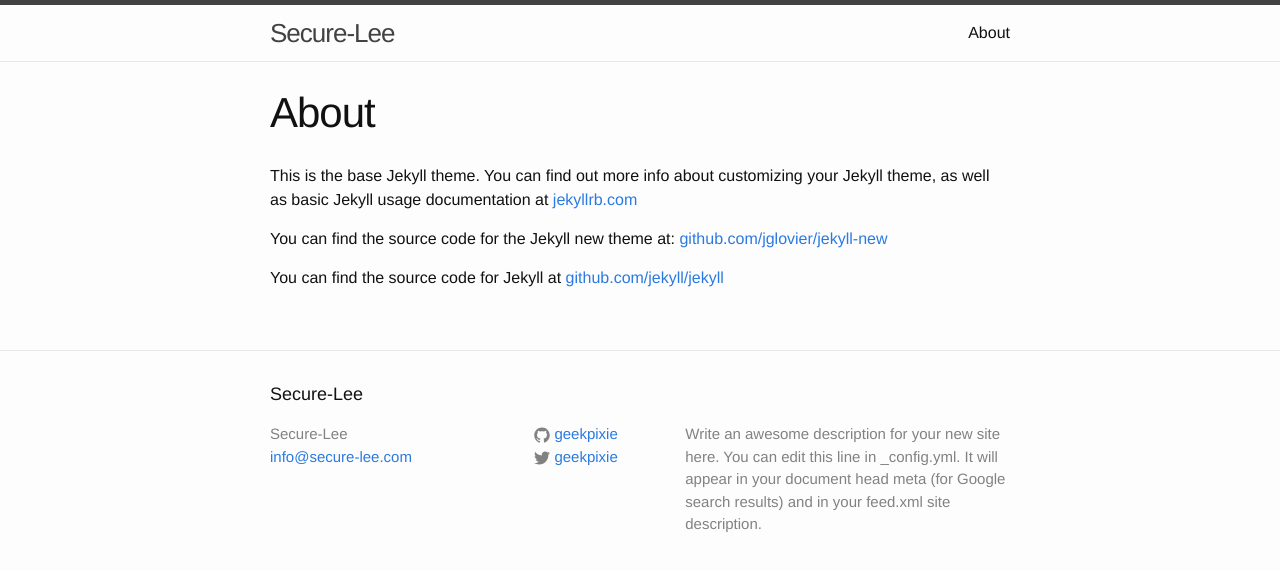
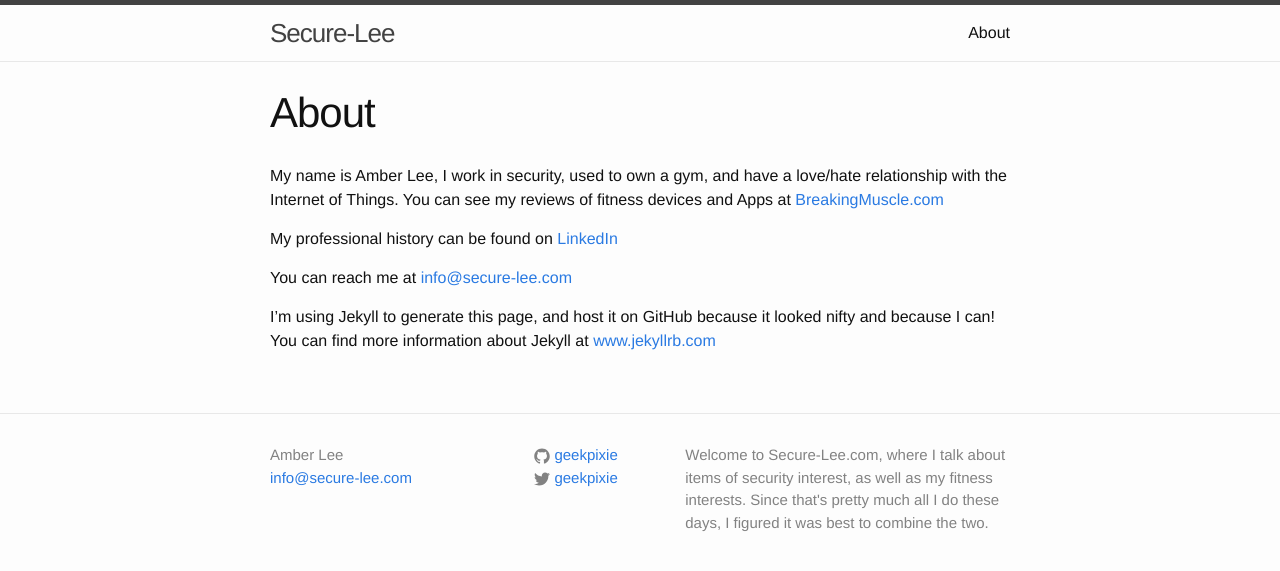
Before and after one commit to Geekpixie/geekpixie.github.io, a Jekyll site: the page built from about.md, in a window 1280 px wide. Shown: the top 571 px of the page. Built offline with Jekyll 4.4.1, drawn with Linux system fonts in a browser that asks for light colours.

Commit message:
basic content updates

```diff
--- a/_config.yml
+++ b/_config.yml
@@ -2,9 +2,7 @@
 title: Secure-Lee
 email: info@secure-lee.com
 description: > # this means to ignore newlines until "baseurl:"
-  Write an awesome description for your new site here. You can edit this
-  line in _config.yml. It will appear in your document head meta (for
-  Google search results) and in your feed.xml site description.
+  Welcome to Secure-Lee.com, where I talk about items of security interest, as well as my fitness interests. Since that's pretty much all I do these days, I figured it was best to combine the two.
 baseurl: "" # the subpath of your site, e.g. /blog/
 url: "http://yourdomain.com" # the base hostname & protocol for your site
 twitter_username: geekpixie
--- a/_includes/footer.html
+++ b/_includes/footer.html
@@ -2,12 +2,11 @@
 
   <div class="wrapper">
 
-    <h2 class="footer-heading">{{ site.title }}</h2>
-
+    <!--<h2 class="footer-heading">{{ site.title }}</h2>-->
     <div class="footer-col-wrapper">
       <div class="footer-col  footer-col-1">
         <ul class="contact-list">
-          <li>{{ site.title }}</li>
+          <li>Amber Lee</li>
           <li><a href="mailto:{{ site.email }}">{{ site.email }}</a></li>
         </ul>
       </div>
--- a/about.md
+++ b/about.md
@@ -4,8 +4,10 @@ title: About
 permalink: /about/
 ---
 
-This is the base Jekyll theme. You can find out more info about customizing your Jekyll theme, as well as basic Jekyll usage documentation at [jekyllrb.com](http://jekyllrb.com/)
+My name is Amber Lee, I work in security, used to own a gym, and have a love/hate relationship with the Internet of Things. You can see my reviews of fitness devices and Apps at [BreakingMuscle.com](http://breakingmuscle.com/coaches/amber-lee)
 
-You can find the source code for the Jekyll new theme at: [github.com/jglovier/jekyll-new](https://github.com/jglovier/jekyll-new)
+My professional history can be found on [LinkedIn](http://www.linkedin.com/in/amberleelee)
 
-You can find the source code for Jekyll at [github.com/jekyll/jekyll](https://github.com/jekyll/jekyll)
+You can reach me at [info@secure-lee.com](mailto:info@secure-lee.com)
+
+I'm using Jekyll to generate this page, and host it on GitHub because it looked nifty and because I can! You can find more information about Jekyll at [www.jekyllrb.com](http://jekyllrb.com/)
```
Also changed, not shown: 4 other files.
